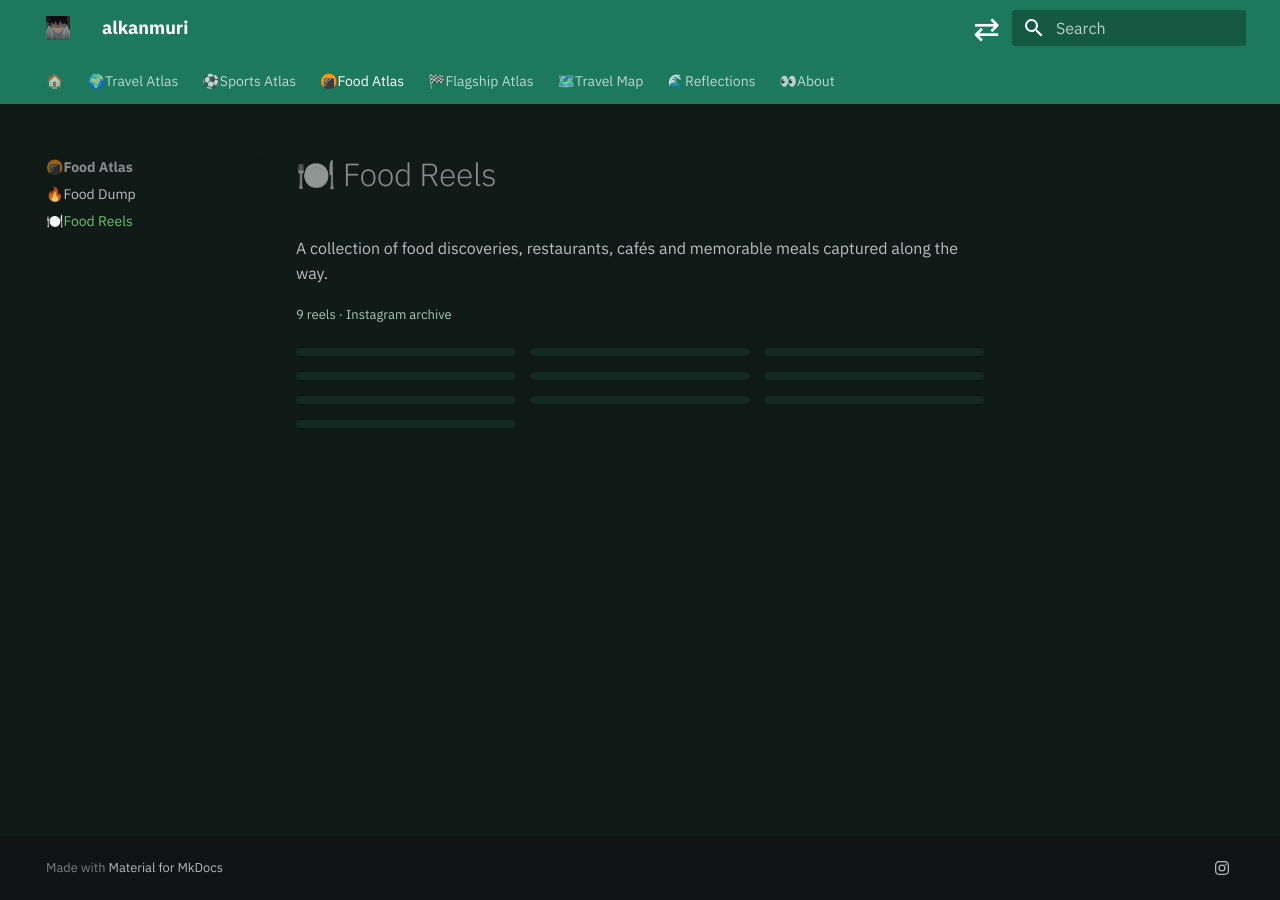
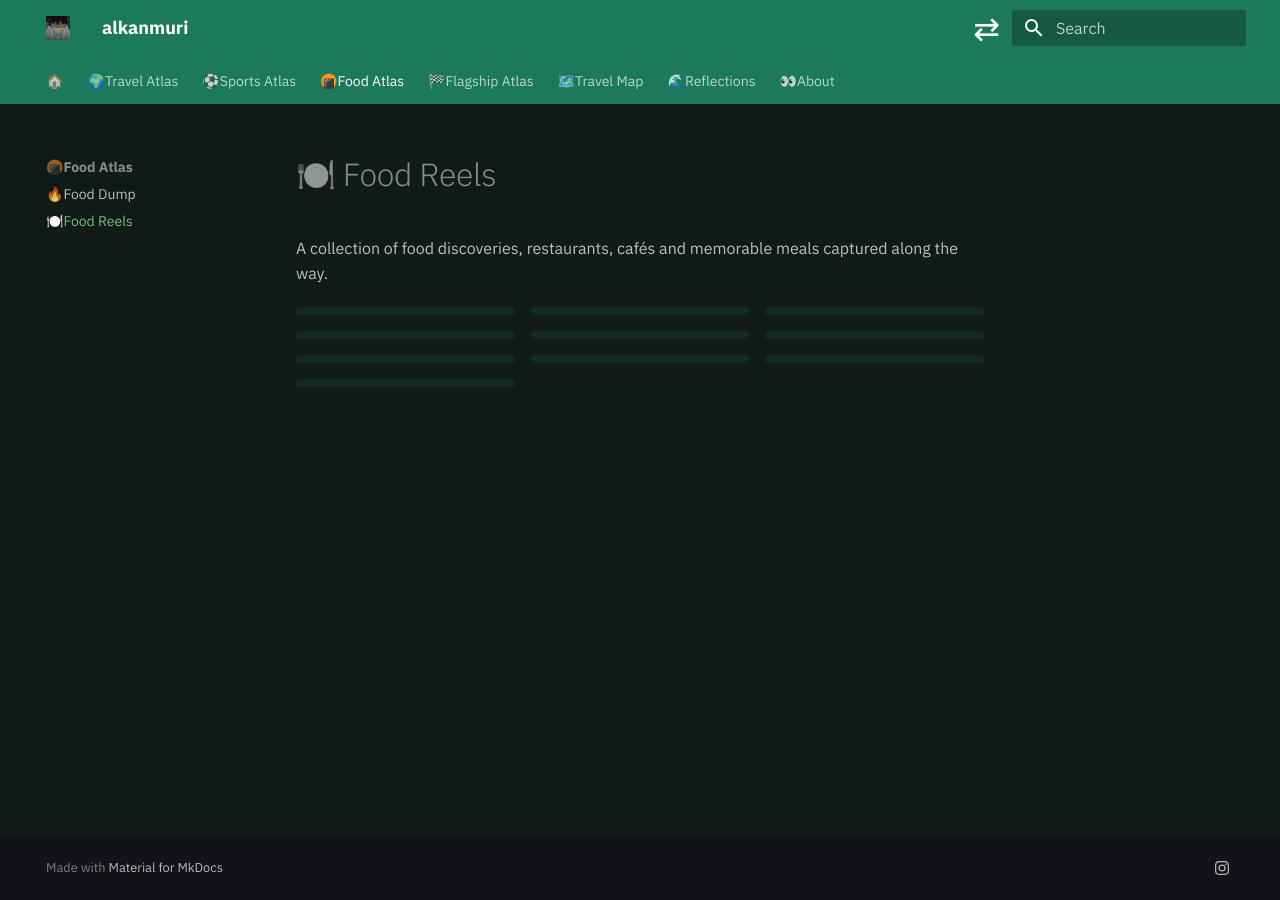
Before and after one commit to alvvvli/alvin-beyond, an MkDocs documentation site: the page built from docs/food/reels.md, in a window 1280 px wide. Built offline with MkDocs 1.6.1 and Material for MkDocs 9.7.7, drawn with Linux system fonts in a browser that asks for light colours; a script that is not in the unit is left out; comment, search, counter and statistics services are not loaded.

Commit message:
Update reels.md

```diff
--- a/docs/food/reels.md
+++ b/docs/food/reels.md
@@ -2,10 +2,6 @@
 # 🍽️ Food Reels
 
 A collection of food discoveries, restaurants, cafés and memorable meals captured along the way.
-
-<div class="reels-header">
-  <span>9 reels · Instagram archive</span>
-</div>
 
 <div class="reels-gallery">
 
```
